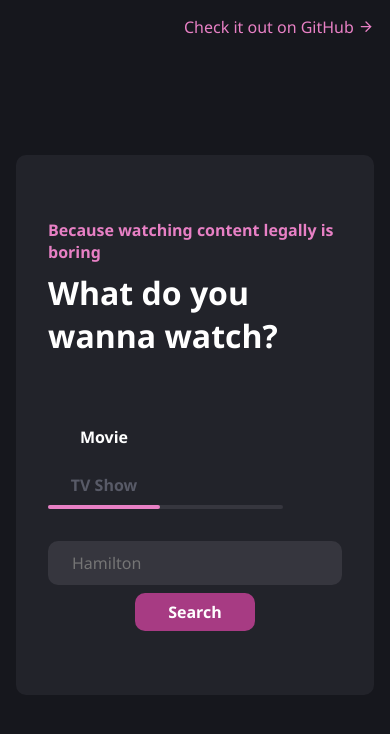
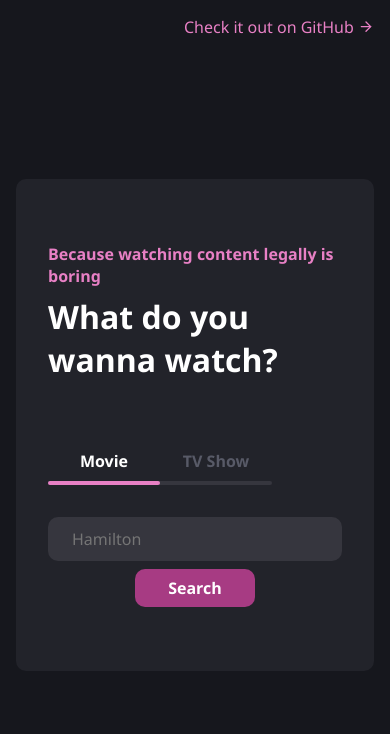
Before and after one commit to sussy-code/smov, a React (Create React App) app: page / in a window 390 px wide. Shown: the top 734 px of the page. Built offline with nearby package versions, Linux system fonts and the light colour scheme.

Commit message:
style(selector): fix search type selection on mobile

```diff
--- a/src/components/TypeSelector.css
+++ b/src/components/TypeSelector.css
@@ -5,6 +5,8 @@
     position: relative;
     margin-bottom: 1.5rem;
     max-width: 100%;
+}
+.typeSelector:not(.nowrap) {
     flex-wrap: wrap;
 }
 
@@ -52,8 +54,7 @@
 }
 
 @media screen and (max-width: 700px) {
-    .typeSelector {
-        width: 80%;
+    .typeSelector:not(.nowrap) {
         display: block;
     }
 }
--- a/src/components/TypeSelector.js
+++ b/src/components/TypeSelector.js
@@ -5,14 +5,14 @@ import './TypeSelector.css'
 // setType: (txt: string) => void
 // choices: { label: string, value: string }[]
 // selected: string
-export function TypeSelector({ setType, choices, selected }) {
+export function TypeSelector({ setType, choices, selected, noWrap = false }) {
     const selectedIndex = choices.findIndex(v=>v.value===selected);
     const transformStyles = {
         opacity: selectedIndex!==-1?1:0,
         transform: `translateX(${selectedIndex!==-1?selectedIndex*7:0}rem)`
     }
     return (
-        <div className="typeSelector">
+        <div className={`typeSelector ${noWrap ? 'nowrap' : ''}`}>
             {choices.map(v=>(
                 <div key={v.value} className={`choice ${selected===v.value?'selected':''}`} onClick={() => setType(v.value)}>
                     {v.label}
--- a/src/views/Search.js
+++ b/src/views/Search.js
@@ -115,6 +115,7 @@ export function SearchView() {
                         { label: "Movie", value: "movie" },
                         { label: "TV Show", value: "show" }
                     ]}
+                    noWrap={true}
                     selected={type}
                 />
                 <InputBox placeholder={ type === "movie" ? "Hamilton" : "Atypical" } onSubmit={(str) => searchMovie(str, type)} />
```
